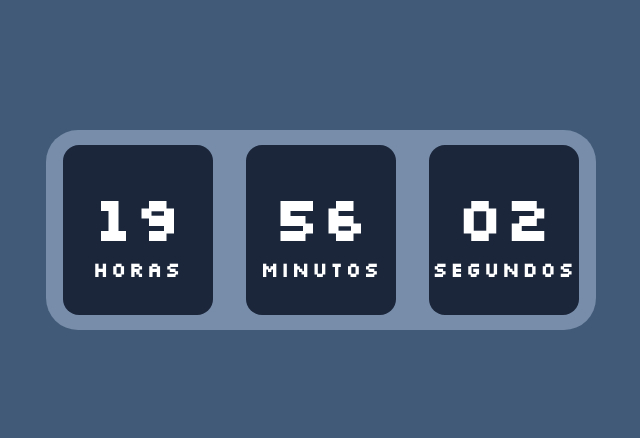
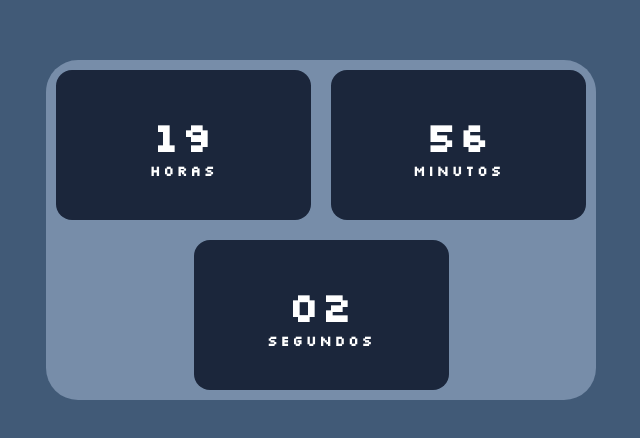
Before and after one commit to BG0010/relogio-digitas, a plain HTML site: page index.html in a window 1280 px wide. Shown: the part 170-608 px from the top of the page, without its empty margins (319-959 px from the left). Drawn offline with Linux system fonts and the light colour scheme.

Commit message:
alterações no tema

```diff
--- a/assets/css/style.css
+++ b/assets/css/style.css
@@ -1,4 +1,5 @@
 @import url('https://fonts.googleapis.com/css2?family=Open+Sans&family=Silkscreen&display=swap');
+
 
     * {
         margin: 0;
@@ -17,17 +18,19 @@ body {
 
     .relogio {
         display: flex;
+        flex-wrap: wrap;
         align-items: center;
         justify-content: space-around;
-    height: 200px;
-    width: 550px;
+        max-width: 550px;
+        width: 90%; /* Ajustado para ocupar 90% da largura do dispositivo */
         background: #778da9;
         border-radius: 2rem;
     }
 
     .relogio div {
-    height: 170px;
-    width: 150px;
+        flex: 0 0 calc(50% - 20px); /* Div ocupará 50% do container com algum espaçamento */
+        margin: 10px;
+        height: 150px;
         display: flex;
         flex-direction: column;
         align-items: center;
@@ -39,10 +42,30 @@ body {
     }
 
     .relogio span {
-    font-size: 60px;
+        font-size: 40px; /* Reduzindo o tamanho da fonte para dispositivos móveis */
         font-weight: bolder;
     }
 
     .relogio span.tempo {
-    font-size: 20px;
+        font-size: 14px; /* Reduzindo o tamanho da fonte para dispositivos móveis */
     }
+
+    /* Consulta de mídia para dispositivos móveis com largura máxima de 375px */
+    @media screen and (max-width: 375px) {
+        .relogio {
+            max-width: 300px; /* Ajuste de largura para telas menores */
+        }
+
+        .relogio div {
+            flex: 0 0 calc(100% - 20px); /* Div ocupará 100% da largura com algum espaçamento */
+            margin: 10px 0;
+        }
+
+        .relogio span {
+            font-size: 30px; /* Ajuste de tamanho de fonte para dispositivos móveis */
+        }
+
+        .relogio span.tempo {
+            font-size: 12px; /* Ajuste de tamanho de fonte para dispositivos móveis */
+        }
+    }
```
Lines whose indentation alone changed are shown as unchanged.
